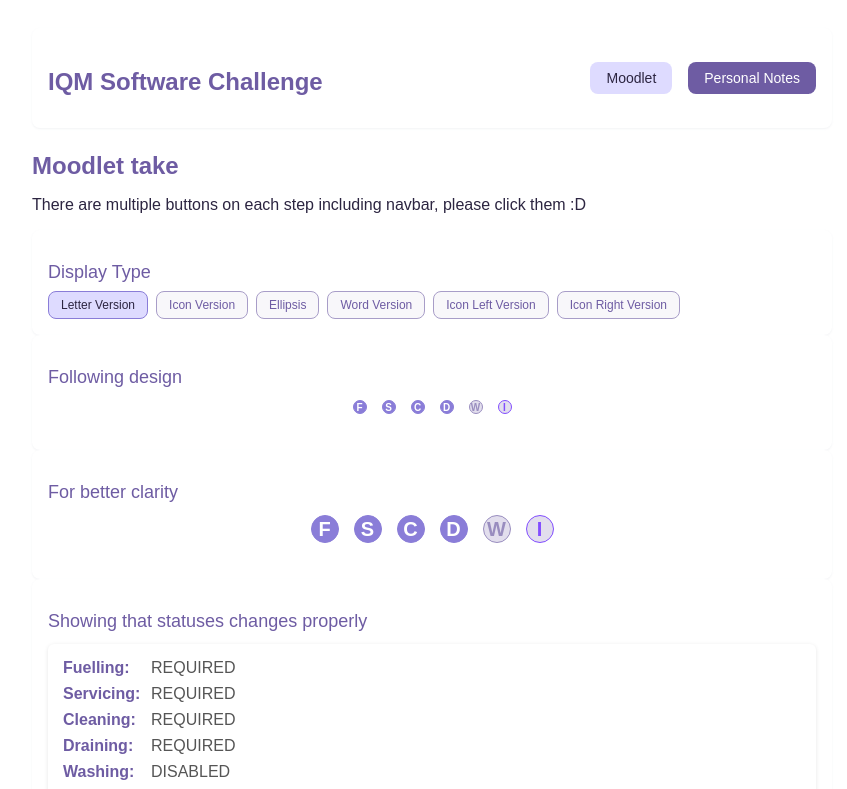
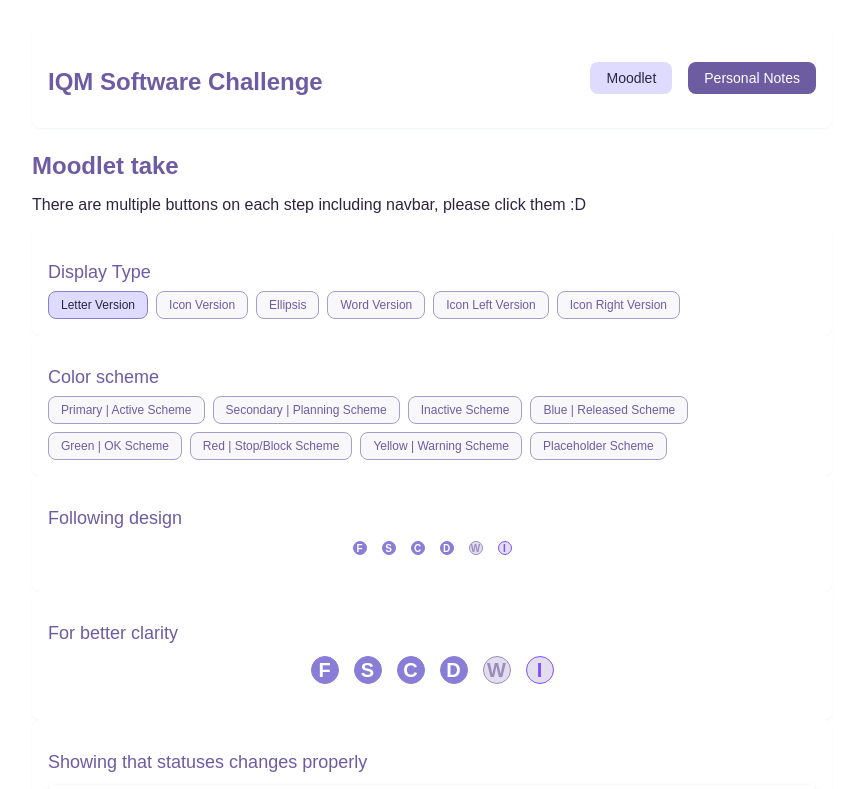
Before and after one commit to MariusTanase/Moodlet-Homework, a React (Vite) app: page / in a window 1280 px wide. Shown: the top 789 px of the page, without its empty margins (208-1055 px from the left). Built offline with nearby package versions, Linux system fonts and the light colour scheme.

Commit message:
Adding color schemes, function to change the scheme for initial design of moodlet

```diff
--- a/src/App.jsx
+++ b/src/App.jsx
@@ -48,7 +48,11 @@ function App() {
   //handles navbar changes
   const [navbarOption, setNavbarOption] = useState('moodlet');
 
+  const [colorScheme, setColorScheme] = useState('')
 
+  const handleColorSchemeChange = (scheme) => {
+    setColorScheme(scheme)
+  }
 
   return (
     <div className="app">
@@ -70,6 +74,7 @@ function App() {
           </button>
         </div>
       </nav>
+
 
       {navbarOption === 'moodlet' ? (<div>
         <h2>Moodlet take</h2>
@@ -117,8 +122,65 @@ function App() {
           </div>
         </div>
 
+        <div className='control-section'>
+          <h3>Color scheme</h3>
+          <div className="control-buttons">
+            <button
+              onClick={() => handleColorSchemeChange('')}
+              className={`menu-button`}
+            >
+              Primary | Active Scheme
+            </button>
+            <button
+              onClick={() => handleColorSchemeChange('secondary-theme')}
+              className={`menu-button`}
+            >
+              Secondary | Planning Scheme
+            </button>
+            <button
+              onClick={() => handleColorSchemeChange('inactive-theme')}
+              className={`menu-button`}
+            >
+              Inactive Scheme
+            </button>
+            <button
+              onClick={() => handleColorSchemeChange('blue-theme')}
+              className={`menu-button`}
+            >
+              Blue | Released Scheme
+            </button>
+            <button
+              onClick={() => handleColorSchemeChange('green-theme')}
+              className={`menu-button`}
+            >
+              Green | OK Scheme
+            </button>
+
+            <button
+              onClick={() => handleColorSchemeChange('red-theme')}
+              className={`menu-button`}
+            >
+              Red | Stop/Block Scheme
+            </button>
+
+            <button
+              onClick={() => handleColorSchemeChange('yellow-theme')}
+              className={`menu-button`}
+            >
+              Yellow | Warning Scheme
+            </button>
+
+            <button
+              onClick={() => handleColorSchemeChange('placeholder-theme')}
+              className={`menu-button`}
+            >
+              Placeholder Scheme
+            </button>
+          </div>
+        </div>
+
         {/* Following Design Moodlets */}
-        <div className="moodlet-section">
+        <div className={`moodlet-section ${colorScheme}`}>
           <h3>Following design</h3>
           <div className="fsc-moodlets">
             {Object.entries(MOODLET_TYPES).map(([key, data]) => (
@@ -138,7 +200,7 @@ function App() {
         </div>
 
         {/* Better Clarity Moodlets */}
-        <div className="moodlet-section">
+        <div className={`moodlet-section ${colorScheme}`}>
           <h3>For better clarity</h3>
           <div className="fsc-moodlets">
             {Object.entries(MOODLET_TYPES).map(([key, data]) => (
--- a/src/components/Moodlet/Moodlet.css
+++ b/src/components/Moodlet/Moodlet.css
@@ -1,11 +1,158 @@
+:root {
+  /* Primary Theme Colors */
+  --moodlet-primary-bg: #8a7dd8;
+  --moodlet-primary-border: #8a7dd8;
+  --moodlet-primary-text: #ffffff;
+
+  --moodlet-primary-hover-bg: #6D0EF1;
+  --moodlet-primary-hover-border: #6D0EF1;
+  --moodlet-primary-hover-text: #ffffff;
+
+  /* State Colors */
+  --moodlet-red-bg: #D22D5C;
+  --moodlet-red-border: #D22D5C;
+  --moodlet-red-text: #ffffff;
+
+  --moodlet-green-bg: #319B31;
+  --moodlet-green-border: #319B31;
+  --moodlet-green-text: #ffffff;
+
+  --moodlet-disabled-bg: #E2DEED;
+  --moodlet-disabled-border: #998DBF;
+  --moodlet-disabled-text: #998DBF;
+
+  --moodlet-readonly-bg: #E2DEED;
+  --moodlet-readonly-border: #824DFF;
+  --moodlet-readonly-text: #824DFF;
+
+  /* Base Colors */
+  --moodlet-base-bg: #998DBF;
+  --moodlet-base-border: #998DBF;
+  --moodlet-base-text: #ffffff;
+
+  /* UI Colors */
+  --app-background: #f5f5fa;
+  --app-text: #2C2541;
+  --app-heading: #6E5CA3;
+  --box-shadow: 0 2px 10px rgba(0, 0, 0, 0.1);
+
+  /* Spacing */
+  --moodlet-gap: 15px;
+  --section-padding: 20px;
+  --border-radius-sm: 6px;
+  --border-radius-md: 8px;
+  --border-radius-pill: 2rem;
+  --border-radius-circle: 1rem;
+}
+
+.secondary-theme {
+  --moodlet-primary-bg: #09A7AA;
+  --moodlet-primary-border: #09A7AA;
+  --moodlet-primary-text: #fff;
+
+  --moodlet-primary-hover-bg: #007780;
+  --moodlet-primary-hover-border: #007780;
+  --moodlet-primary-hover-text: #ffffff;
+
+  --moodlet-readonly-bg: #CCFFE9;
+  --moodlet-readonly-border: #09A7AA;
+  --moodlet-readonly-text: #09A7AA;
+}
+
+.inactive-theme {
+  --moodlet-primary-bg: #998DBF;
+  --moodlet-primary-border: #998DBF;
+  --moodlet-primary-text: #fff;
+
+  --moodlet-primary-hover-bg: #6E5CA3;
+  --moodlet-primary-hover-border: #6E5CA3;
+  --moodlet-primary-hover-text: #ffffff;
+
+  --moodlet-readonly-bg: #D3CEE3;
+  --moodlet-readonly-border: #808080;
+  --moodlet-readonly-text: #808080;
+}
+
+.blue-theme {
+  --moodlet-primary-bg: #0B94D8;
+  --moodlet-primary-border: #0B94D8;
+  --moodlet-primary-text: #fff;
+
+  --moodlet-primary-hover-bg: #005580;
+  --moodlet-primary-hover-border: #005580;
+  --moodlet-primary-hover-text: #ffffff;
+
+  --moodlet-readonly-bg: #B2E5FF;
+  --moodlet-readonly-border: #0B94D8;
+  --moodlet-readonly-text: #0B94D8;
+}
+
+.green-theme {
+  --moodlet-primary-bg: #319B31;
+  --moodlet-primary-border: #319B31;
+  --moodlet-primary-text: #fff;
+
+  --moodlet-primary-hover-bg: #247524;
+  --moodlet-primary-hover-border: #247524;
+  --moodlet-primary-hover-text: #ffffff;
+
+  --moodlet-readonly-bg: #D6F6D6;
+  --moodlet-readonly-border: #319B31;
+  --moodlet-readonly-text: #319B31;
+}
+
+.red-theme {
+  --moodlet-primary-bg: #D22D5C;
+  --moodlet-primary-border: #D22D5C;
+  --moodlet-primary-text: #fff;
+
+  --moodlet-primary-hover-bg: #A82443;
+  --moodlet-primary-hover-border: #A82443;
+  --moodlet-primary-hover-text: #ffffff;
+
+  --moodlet-readonly-bg: #F6D6E4;
+  --moodlet-readonly-border: #D22D5C;
+  --moodlet-readonly-text: #D22D5C;
+}
+
+.yellow-theme {
+  --moodlet-primary-bg: #FFD116;
+  --moodlet-primary-border: #FFD116;
+  --moodlet-primary-text: #2C2541;
+
+  --moodlet-primary-hover-bg: #C39100;
+  --moodlet-primary-hover-border: #C39100;
+  --moodlet-primary-hover-text: #2C2541;
+
+  --moodlet-readonly-bg: #FEFFCF;
+  --moodlet-readonly-border: #C39100;
+  --moodlet-readonly-text: #C39100;
+}
+
+.placeholder-theme {
+  --moodlet-primary-bg: #BDB2FF;
+  --moodlet-primary-border: #824DFF;
+  --moodlet-primary-text: #824DFF;
+
+  --moodlet-primary-hover-bg: #BDB2FF;
+  --moodlet-primary-hover-border: #824DFF;
+  --moodlet-primary-hover-text: #824DFF;
+
+  --moodlet-readonly-bg: #BDB2FF;
+  --moodlet-readonly-border: #824DFF;
+  --moodlet-readonly-text: #824DFF;
+
+}
+
+
 .fsc-container {
   font-family: -apple-system, BlinkMacSystemFont, 'Segoe UI', Roboto, Oxygen, Ubuntu, Cantarell, 'Open Sans', 'Helvetica Neue', sans-serif;
   max-width: 800px;
   margin: 0 auto;
-  padding: 20px;
-  background-color: #f5f5fa;
-  border-radius: 8px;
-  box-shadow: 0 2px 10px rgba(0, 0, 0, 0.1);
+  padding: var(--section-padding);
+  background-color: var(--app-background);
+  border-radius: var(--border-radius-md);
+  box-shadow: var(--box-shadow);
   position: relative;
 }
 
@@ -19,12 +166,12 @@
 .fsc-status-label {
   font-weight: bold;
   font-size: 1.2rem;
-  color: #555;
+  color: var(--app-text);
 }
 
 .fsc-moodlets {
   display: flex;
-  gap: 15px;
+  gap: var(--moodlet-gap);
   margin-bottom: 20px;
   justify-content: center;
   flex-wrap: wrap;
@@ -32,12 +179,12 @@
 
 .moodlet {
   gap: 3px;
-  background: #998DBF;
-  border: 1px solid #998DBF;
+  background: var(--moodlet-base-bg);
+  border: 1px solid var(--moodlet-base-border);
+  color: var(--moodlet-base-text);
   cursor: pointer;
   transition: all 0.2s ease;
 }
-
 
 .moodlet.letter {
   height: 14px;
@@ -50,7 +197,7 @@
   justify-content: center;
   align-items: center;
   text-align: center;
-  border-radius: 1rem;
+  border-radius: var(--border-radius-circle);
   padding: 0;
 }
 
@@ -66,7 +213,7 @@
   justify-content: center;
   align-items: center;
   text-align: center;
-  border-radius: 2rem;
+  border-radius: var(--border-radius-pill);
 }
 
 .moodlet.icon {
@@ -77,7 +224,7 @@
   justify-content: center;
   align-items: center;
   text-align: center;
-  border-radius: 1rem;
+  border-radius: var(--border-radius-circle);
   padding: 0;
 }
 
@@ -107,25 +254,22 @@
   font-weight: 700;
 }
 
-/* Color states */
 .moodlet.primary {
-  background-color: #8a7dd8;
-  color: #fff;
-  border: 1px solid #8a7dd8;
+  background-color: var(--moodlet-primary-bg);
+  color: var(--moodlet-primary-text);
+  border: 1px solid var(--moodlet-primary-border);
 }
 
-
-
 .moodlet.red {
-  background-color: #D22D5C;
-  color: #fff;
-  border: 1px solid #D22D5C;
+  background-color: var(--moodlet-red-bg);
+  color: var(--moodlet-red-text);
+  border: 1px solid var(--moodlet-red-border);
 }
 
 .moodlet.green {
-  background-color: #319B31;
-  color: #fff;
-  border: 1px solid #319B31;
+  background-color: var(--moodlet-green-bg);
+  color: var(--moodlet-green-text);
+  border: 1px solid var(--moodlet-green-border);
 }
 
 .moodlet-clarity {
@@ -133,9 +277,9 @@
   width: fit-content;
   height: 24px;
   gap: 6px;
-  border: 1px solid #8a7dd8;
-  background: #998DBF;
-  color: #fff;
+  border: 1px solid var(--moodlet-primary-border);
+  background: var(--moodlet-base-bg);
+  color: var(--moodlet-base-text);
   cursor: pointer;
   transition: all 0.2s ease;
 }
@@ -151,13 +295,13 @@
   justify-content: center;
   align-items: center;
   text-align: center;
-  border-radius: 1rem;
+  border-radius: var(--border-radius-circle);
 }
 
 .moodlet-clarity.word {
   font-size: 20px;
   padding: 0 6px;
-  color: #824DFF;
+  color: var(--moodlet-readonly-text);
   letter-spacing: 0;
   line-height: 28px;
   font-weight: 700;
@@ -166,7 +310,7 @@
   justify-content: center;
   align-items: center;
   text-align: center;
-  border-radius: 2rem;
+  border-radius: var(--border-radius-pill);
 }
 
 .moodlet-clarity.icon {
@@ -177,7 +321,7 @@
   justify-content: center;
   align-items: center;
   text-align: center;
-  border-radius: 1rem;
+  border-radius: var(--border-radius-circle);
 }
 
 .moodlet-clarity.with-icon {
@@ -186,7 +330,7 @@
   justify-content: center;
   gap: 8px;
   padding: 0 10px;
-  border-radius: 2rem;
+  border-radius: var(--border-radius-pill);
 }
 
 .moodlet-clarity .moodlet-icon {
@@ -205,29 +349,29 @@
 }
 
 .moodlet-clarity.primary {
-  background-color: #8a7dd8;
-  color: #fff;
-  border: 1px solid #8a7dd8;
+  background-color: var(--moodlet-primary-bg);
+  color: var(--moodlet-primary-text);
+  border: 1px solid var(--moodlet-primary-border);
 }
 
 .moodlet.disabled,
 .moodlet-clarity.disabled {
-  background-color: #E2DEED;
-  color: #998DBF;
-  border: 1px solid #998DBF;
+  background-color: var(--moodlet-disabled-bg);
+  color: var(--moodlet-disabled-text);
+  border: 1px solid var(--moodlet-disabled-border);
   cursor: default;
 }
 
 .moodlet-clarity.red {
-  background-color: #D22D5C;
-  color: #fff;
-  border: 1px solid #D22D5C;
+  background-color: var(--moodlet-red-bg);
+  color: var(--moodlet-red-text);
+  border: 1px solid var(--moodlet-red-border);
 }
 
 .moodlet-clarity.green {
-  background-color: #319B31;
-  color: #fff;
-  border: 1px solid #319B31;
+  background-color: var(--moodlet-green-bg);
+  color: var(--moodlet-green-text);
+  border: 1px solid var(--moodlet-green-border);
 }
 
 .moodlet-statuses {
@@ -237,7 +381,7 @@
   margin-bottom: 25px;
   background-color: white;
   padding: 15px;
-  border-radius: 6px;
+  border-radius: var(--border-radius-sm);
   box-shadow: 0 1px 4px rgba(0, 0, 0, 0.1);
 }
 
@@ -249,25 +393,27 @@
 .moodlet-type {
   font-weight: bold;
   min-width: 80px;
+  color: var(--app-heading);
 }
 
 .moodlet-state {
-  color: #555;
+  color: var(--app-text);
 }
 
 .moodlet.primary:hover:not(.disabled):not(.red):not(.green),
 .moodlet-clarity.primary:hover:not(.disabled):not(.red):not(.green) {
-  background: #6D0EF1;
-  border: 1px solid #6D0EF1;
+  background: var(--moodlet-primary-hover-bg);
+  border: 1px solid var(--moodlet-primary-hover-border);
+  color: var(--moodlet-primary-hover-text);
 }
 
 .read-only {
-  background: #E2DEED !important;
-  border: 1px solid #824DFF !important;
-  color: #824DFF !important;
+  background: var(--moodlet-readonly-bg) !important;
+  border: 1px solid var(--moodlet-readonly-border) !important;
+  color: var(--moodlet-readonly-text) !important;
 }
 
 .read-only .moodlet-icon,
 .read-only .moodlet-text {
-  color: #824DFF !important;
+  color: var(--moodlet-readonly-text) !important;
 }
```
